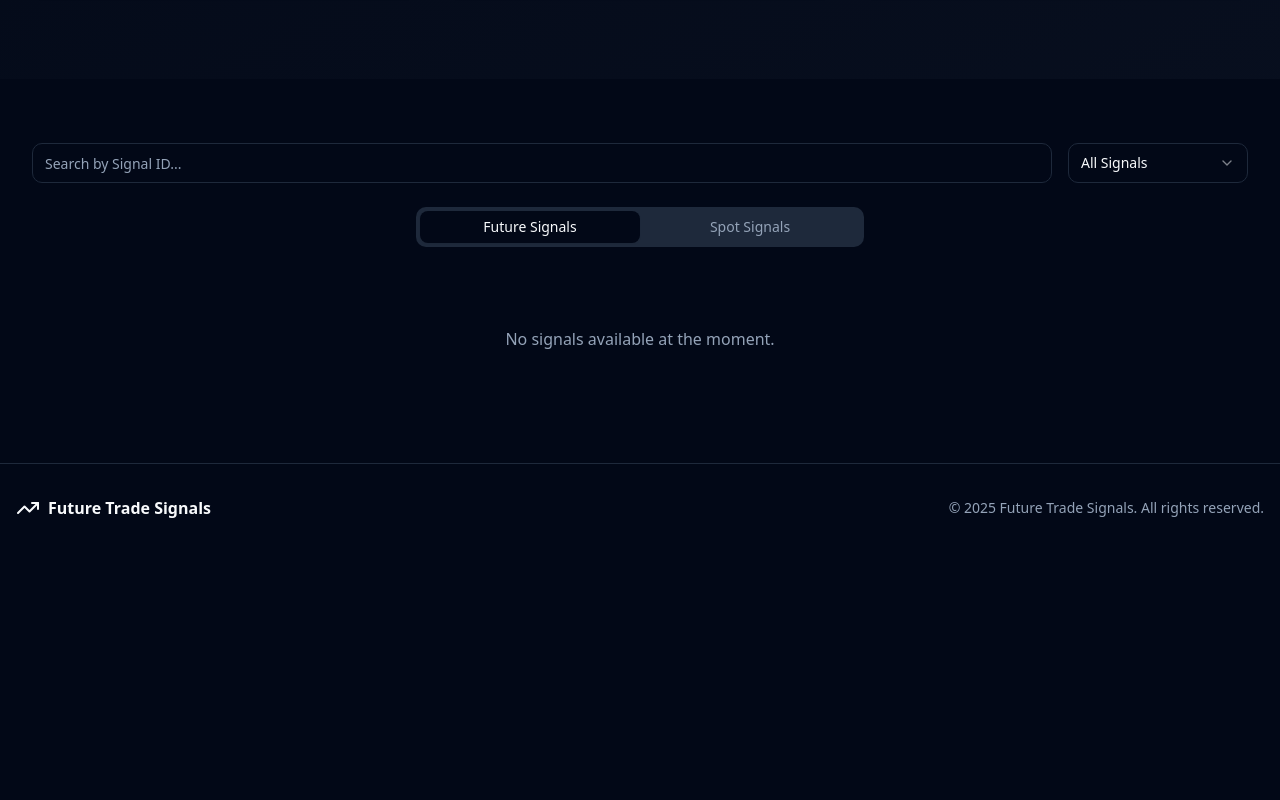
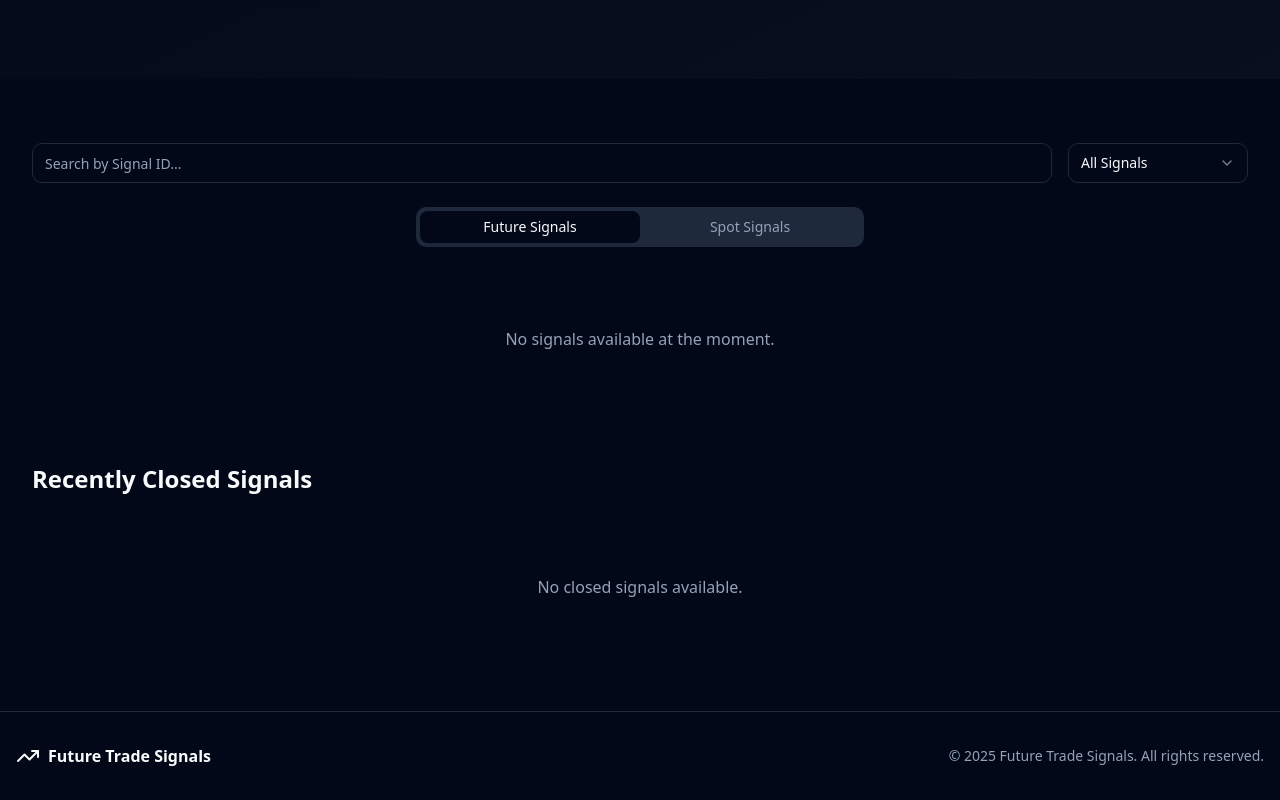
Before and after one commit to nurmahmudbd01/future-signal-sphere, a React (Vite) app: page / in a window 1280 px wide. Shown: the part 599-1399 px from the top of the page. Before the commit the page ends 1151 px from the top, so only its background shows below. Built offline with nearby package versions, Linux system fonts and the light colour scheme.

Commit message:
Add closed signals section
Adds a new section to display recently closed signals, with a "Show More" button to load additional signals.  The closed signals section will initially display the last 6 closed signals.

```diff
--- a/src/pages/Home.tsx
+++ b/src/pages/Home.tsx
@@ -13,6 +13,7 @@ export default function Home() {
   const [searchQuery, setSearchQuery] = useState("");
   const [statusFilter, setStatusFilter] = useState<SignalStatus | 'all'>('all');
   const [visibleCount, setVisibleCount] = useState(12);
+  const [visibleClosedCount, setVisibleClosedCount] = useState(6);
 
   useEffect(() => {
     const loadSignals = () => {
@@ -53,18 +54,33 @@ export default function Home() {
   });
 
   const visibleFutureSignals = filteredSignals
-    .filter(signal => signal.marketType === "Future")
+    .filter(signal => signal.marketType === "Future" && signal.status !== 'closed')
     .slice(0, visibleCount);
 
   const visibleSpotSignals = filteredSignals
-    .filter(signal => signal.marketType === "Spot")
+    .filter(signal => signal.marketType === "Spot" && signal.status !== 'closed')
     .slice(0, visibleCount);
 
-  const hasMoreFuture = filteredSignals.filter(s => s.marketType === "Future").length > visibleCount;
-  const hasMoreSpot = filteredSignals.filter(s => s.marketType === "Spot").length > visibleCount;
+  // Filter closed signals separately
+  const closedSignals = signals
+    .filter(signal => signal.status === 'closed')
+    .sort((a, b) => {
+      const dateA = a.profitLoss?.closingTime ? new Date(a.profitLoss.closingTime) : new Date(0);
+      const dateB = b.profitLoss?.closingTime ? new Date(b.profitLoss.closingTime) : new Date(0);
+      return dateB.getTime() - dateA.getTime();
+    })
+    .slice(0, visibleClosedCount);
+
+  const hasMoreFuture = filteredSignals.filter(s => s.marketType === "Future" && s.status !== 'closed').length > visibleCount;
+  const hasMoreSpot = filteredSignals.filter(s => s.marketType === "Spot" && s.status !== 'closed').length > visibleCount;
+  const hasMoreClosed = signals.filter(s => s.status === 'closed').length > visibleClosedCount;
 
   const loadMore = () => {
     setVisibleCount(prev => prev + 6);
+  };
+
+  const loadMoreClosed = () => {
+    setVisibleClosedCount(prev => prev + 6);
   };
 
   return (
@@ -170,6 +186,28 @@ export default function Home() {
               )}
             </TabsContent>
           </Tabs>
+
+          <div className="mt-16">
+            <h2 className="text-2xl font-bold mb-8">Recently Closed Signals</h2>
+            <div className="grid grid-cols-1 md:grid-cols-2 lg:grid-cols-3 gap-6">
+              {closedSignals.length > 0 ? (
+                closedSignals.map((signal) => (
+                  <SignalCard key={signal.id} signal={signal} />
+                ))
+              ) : (
+                <div className="text-center py-12 col-span-full text-muted-foreground">
+                  No closed signals available.
+                </div>
+              )}
+            </div>
+            {hasMoreClosed && (
+              <div className="flex justify-center mt-8">
+                <Button onClick={loadMoreClosed} variant="outline">
+                  Show More Closed Signals
+                </Button>
+              </div>
+            )}
+          </div>
         </div>
       </section>
     </div>
```
